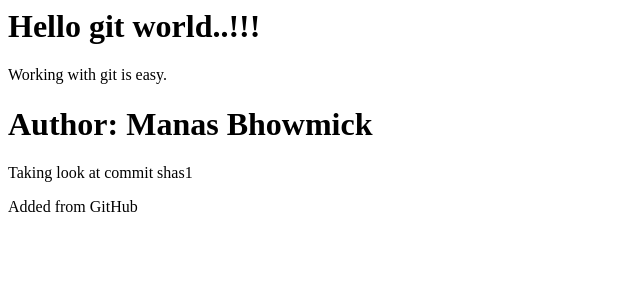
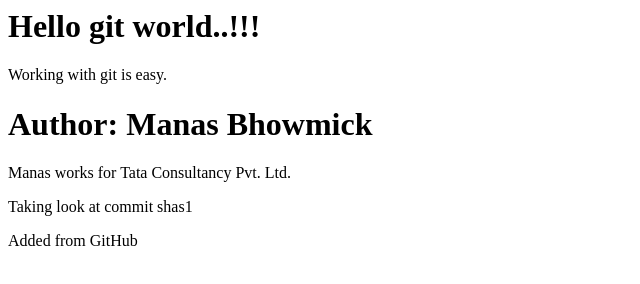
Before and after one commit to 1630254/mygitproject-1, a plain HTML site: page index.html in a window 1280 px wide. Shown: the whole page, without its empty margins (0-640 px from the left). Drawn offline with Linux system fonts and the light colour scheme.

Commit message:
Company details added..

```diff
--- a/index.html
+++ b/index.html
@@ -5,6 +5,7 @@
     <p> Working with git is easy. </p>
 </div>
 <h1>Author: Manas Bhowmick </h1>
+<p>Manas works for Tata Consultancy Pvt. Ltd. </p>
 
 <div>
     <p> Taking look at commit shas1 </p>
```
